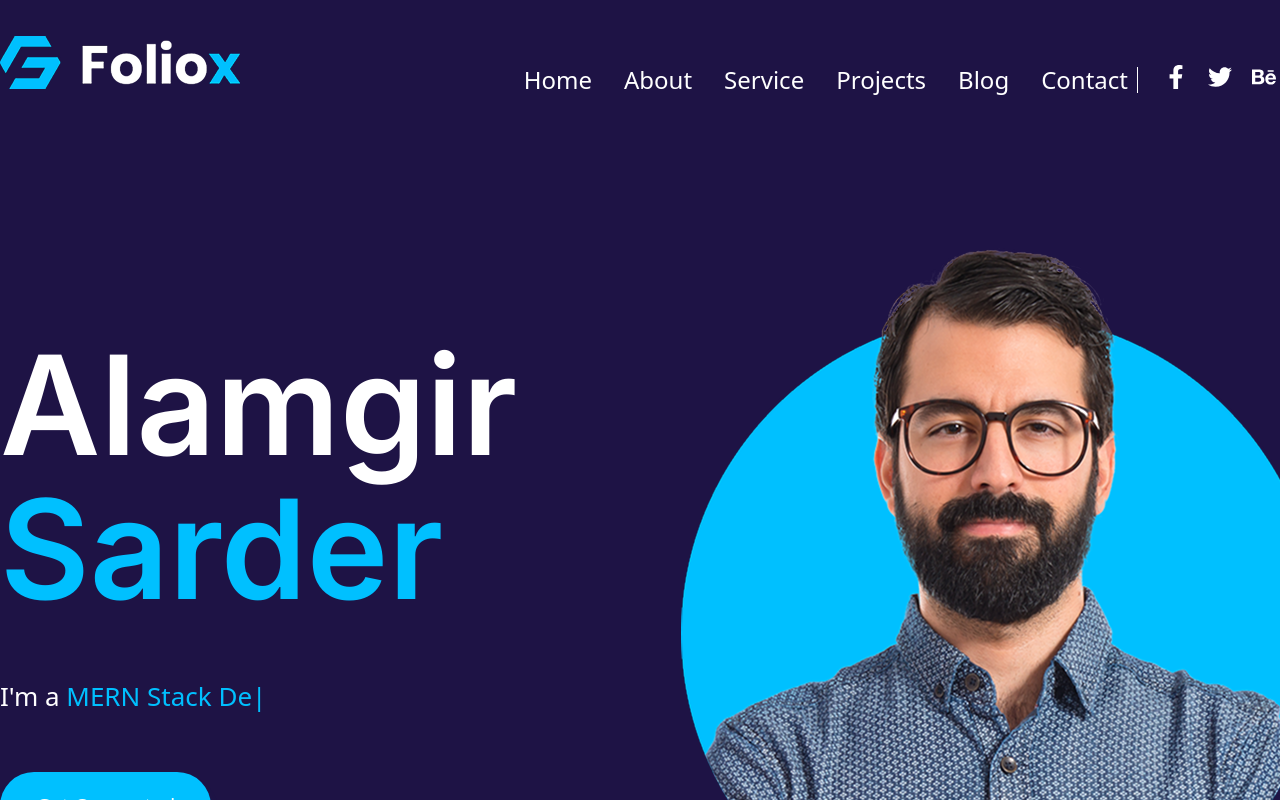
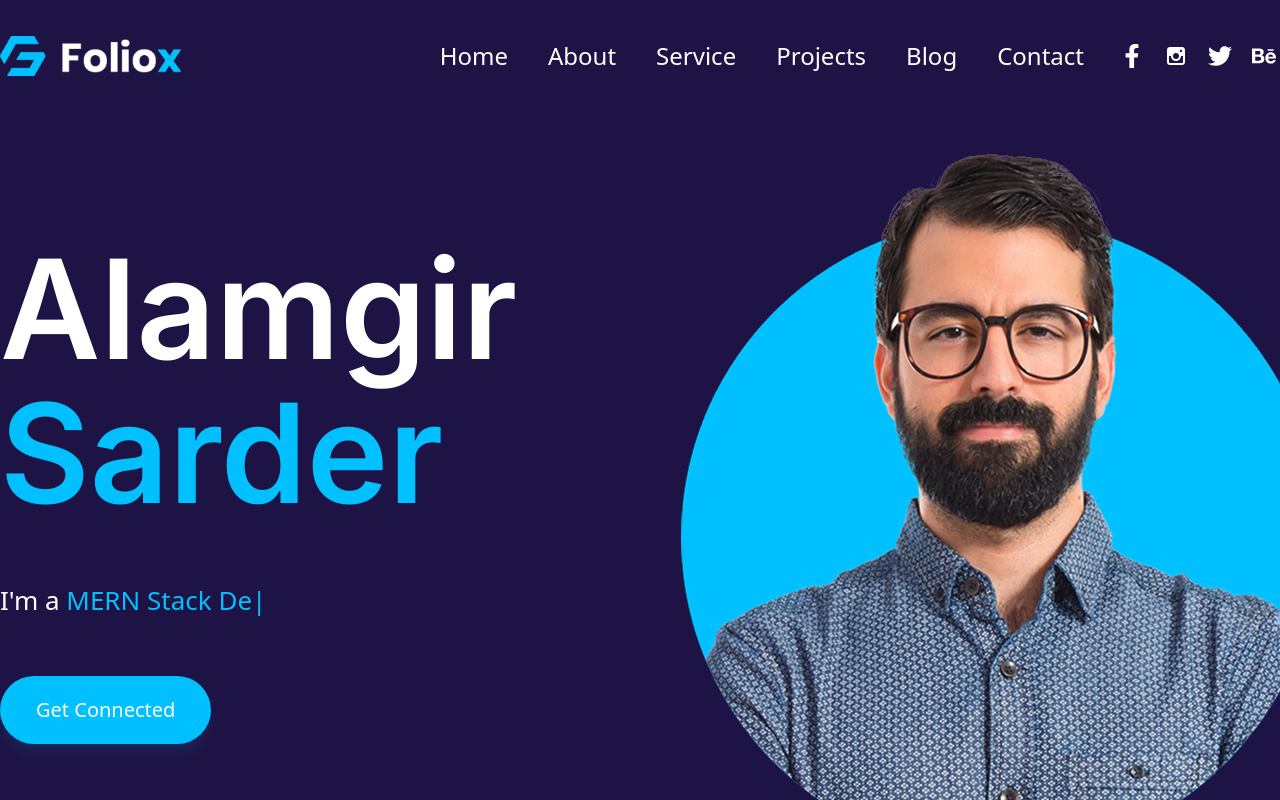
Before and after one commit to AlamgirSarder/portfolio, a React (Vite) app: page / in a window 1280 px wide. Shown: the top 800 px of the page. Built offline with nearby package versions, Linux system fonts and the light colour scheme.

Commit message:
navbar add custo..

```diff
--- a/package.json
+++ b/package.json
@@ -18,6 +18,8 @@
     "react": "^19.2.0",
     "react-dom": "^19.2.0",
     "react-icons": "^5.5.0",
+    "react-scroll": "^1.9.3",
+    "react-scrollspy-navigation": "^2.0.6",
     "tailwind-merge": "^3.4.0",
     "tailwindcss": "^4.1.17",
     "typed.js": "^2.1.0"
--- a/src/App.jsx
+++ b/src/App.jsx
@@ -1,24 +1,38 @@
-import About from "./components/about/About"
-import Banner from "./components/banner/Banner"
-import Blog from "./components/blog/Blog"
-import Contact from "./components/contact/Contact"
-import Navbar from "./components/navbar/Navbar"
-import Project from "./components/project/Project"
-import Service from "./components/service/Service"
+import About from "./components/about/About";
+import Backtotop from "./components/backtotop/Backtotop";
+import Banner from "./components/banner/Banner";
+import Blog from "./components/blog/Blog";
+import Contact from "./components/contact/Contact";
+import Navbar from "./components/navbar/Navbar";
+import Project from "./components/project/Project";
+import Service from "./components/service/Service";
 
 function App() {
+  return (
+    <>
+      <section id="navbar">
+        <Navbar />
+      </section>
 
-  return (
-   <>
-      <Navbar/>
-      <Banner/>
-      <About/>
-      <Service/>
-      <Project/>
-      <Blog/>
-      <Contact/>
-   </>
-  )
+      <Banner />
+      <section id="about">
+        <About />
+      </section>
+      <section id="service">
+        <Service />
+      </section>
+      <section id="projects">
+        <Project />
+      </section>
+      <section id="blog">
+        <Blog />
+      </section>
+      <section id="contact">
+        <Contact />
+      </section>
+      <Backtotop/>
+    </>
+  );
 }
 
-export default App
+export default App;
--- /dev/null
+++ b/src/components/backtotop/Backtotop.jsx
@@ -0,0 +1,41 @@
+import React, { useEffect, useState } from "react";
+import { MdKeyboardArrowUp } from "react-icons/md";
+
+const Backtotop = () => {
+  const [isvisible, setIsvisible] = useState(false);
+
+  useEffect(() => {
+    const funcs = () => {
+      if (window.scrollY > 500) {
+        setIsvisible(true);
+      } else {
+        setIsvisible(false);
+      }
+    }
+     window.addEventListener('scroll',funcs)
+  },[]);
+
+
+
+ const scrollToTop = () => {
+    window.scrollTo({
+      top: 0,
+      behavior: 'smooth'
+    });
+  };
+
+  return (
+    <div>
+      {isvisible && (
+        <div
+          onClick={scrollToTop}
+          className="size-10 bg-primary cursor-pointer fixed z-99999 bottom-10 right-10 flex justify-center items-center rounded-[4px]"
+        >
+          <MdKeyboardArrowUp className="text-white" size={40} />
+        </div>
+      )}
+    </div>
+  );
+};
+
+export default Backtotop;
--- a/src/components/navbar/Navbar.jsx
+++ b/src/components/navbar/Navbar.jsx
@@ -1,39 +1,81 @@
-import React from "react";
+import React, { useState, useEffect } from "react";
 import Container from "../layouts/Container";
 import logo from "../../assets/logo.png";
 import Flex from "../layouts/Flex";
 import { FaFacebookF, FaTwitter, FaBehance } from "react-icons/fa";
 import { TiSocialInstagram } from "react-icons/ti";
+import { Link } from "react-scroll";
 
 const Navbar = () => {
-  const menulist = ["Home", "About", "Service", "Projects", "Blog", "Contact"];
+  const [scrolled, setScrolled] = useState(false);
+
+  const menulist = [
+    { name: "Home", to: "navbar" },
+    { name: "About", to: "about" },
+    { name: "Service", to: "service" },
+    { name: "Projects", to: "projects" },
+    { name: "Blog", to: "blog" },
+    { name: "Contact", to: "contact" },
+  ];
+
   const socialIcons = [
     <FaFacebookF />,
+    <TiSocialInstagram />,
     <FaTwitter />,
     <FaBehance />,
     <TiSocialInstagram />,
   ];
+  useEffect(() => {
+    const handleScroll = () => {
+      if (window.scrollY > 100) {
+        setScrolled(true);
+      } else {
+        setScrolled(false);
+      }
+    };
+
+    window.addEventListener("scroll", handleScroll);
+
+    return () => window.removeEventListener("scroll", handleScroll);
+  }, []);
+
   return (
-    <div className="bg-basecolor">
+    <div
+      className={`fixed left-0 top-0 z-50 w-full transition-all duration-500 ${
+        scrolled
+          ? "bg-basecolor/95 backdrop-blur-md shadow-2xl py-4"
+          : "bg-transparent py-9"
+      }`}
+    >
       <Container>
-        <Flex className=" pt-9 items-baseline">
+        <Flex className="items-center">
+
           <div className="flex-1">
-            <img className="w-auto" src={logo} alt="logo" />
+            <img className="w-auto h-10" src={logo} alt="logo" />
           </div>
+
           <div className="mr-9">
-            <ul className="flex gap-x-8 relative after:absolute after:content-[''] after:w-px after:h-[26px] after:bg-white after:top-1/2 after:-translate-y-1/2 after:-right-2.5">
+            <ul className="flex gap-x-10">
               {menulist.map((item, i) => (
                 <li key={i}>
-                  <a
-                    className="font-secondary text-white text-2xl transition-all duration-300 hover:text-primary"
-                    href="#"
+                  <Link
+                    to={item.to}
+                    spy={true}
+                    smooth={true}
+                    hashSpy={true}
+                    duration={800}
+                    offset={-100}
+                    className="font-secondary text-white text-xl lg:text-2xl cursor-pointer transition-all duration-300 hover:text-primary block"
+                    activeClass="!text-primary"
                   >
-                    {item}
-                  </a>
+                    {item.name}
+                  </Link>
                 </li>
               ))}
             </ul>
           </div>
+
+
           <div className="flex text-white gap-x-5 text-2xl">
             {socialIcons.map((Icon, index) => (
               <a
```
Also changed, not shown: 1 other file (tests, documents, lock files or other folders).
